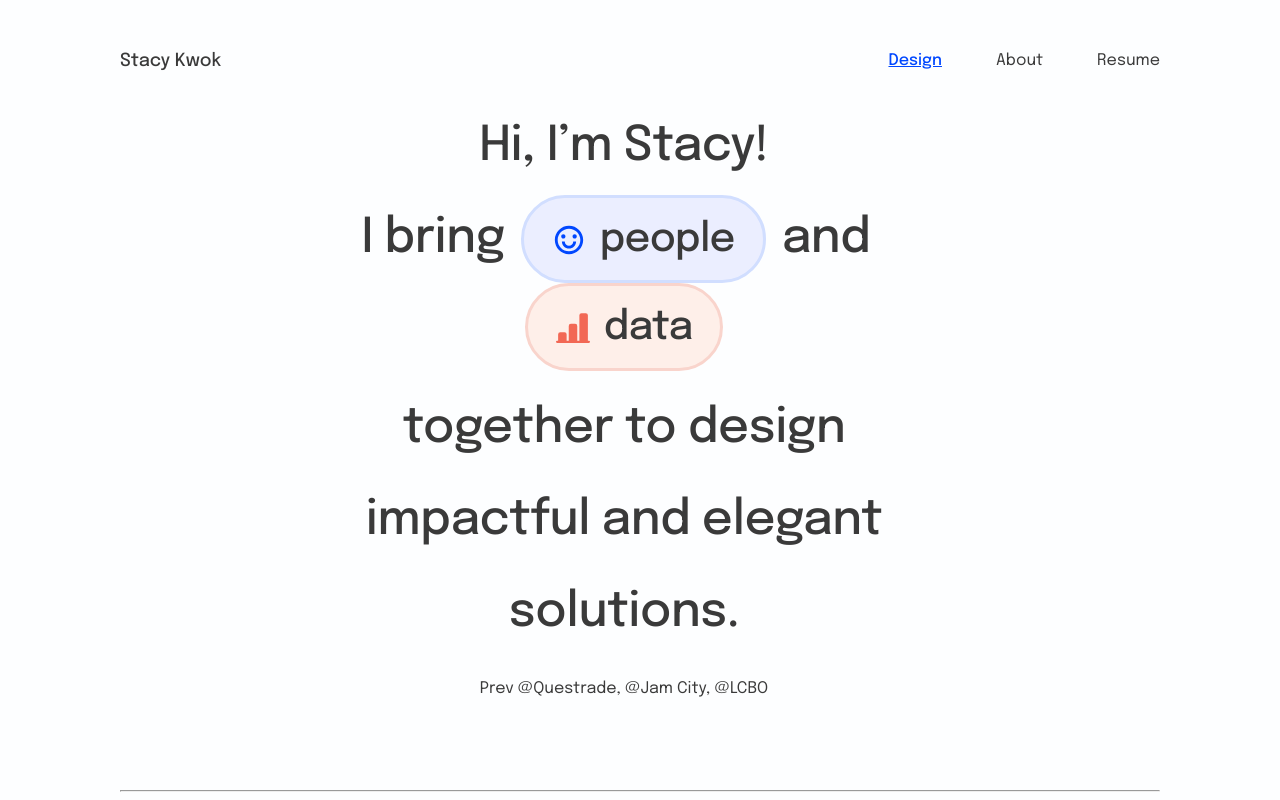
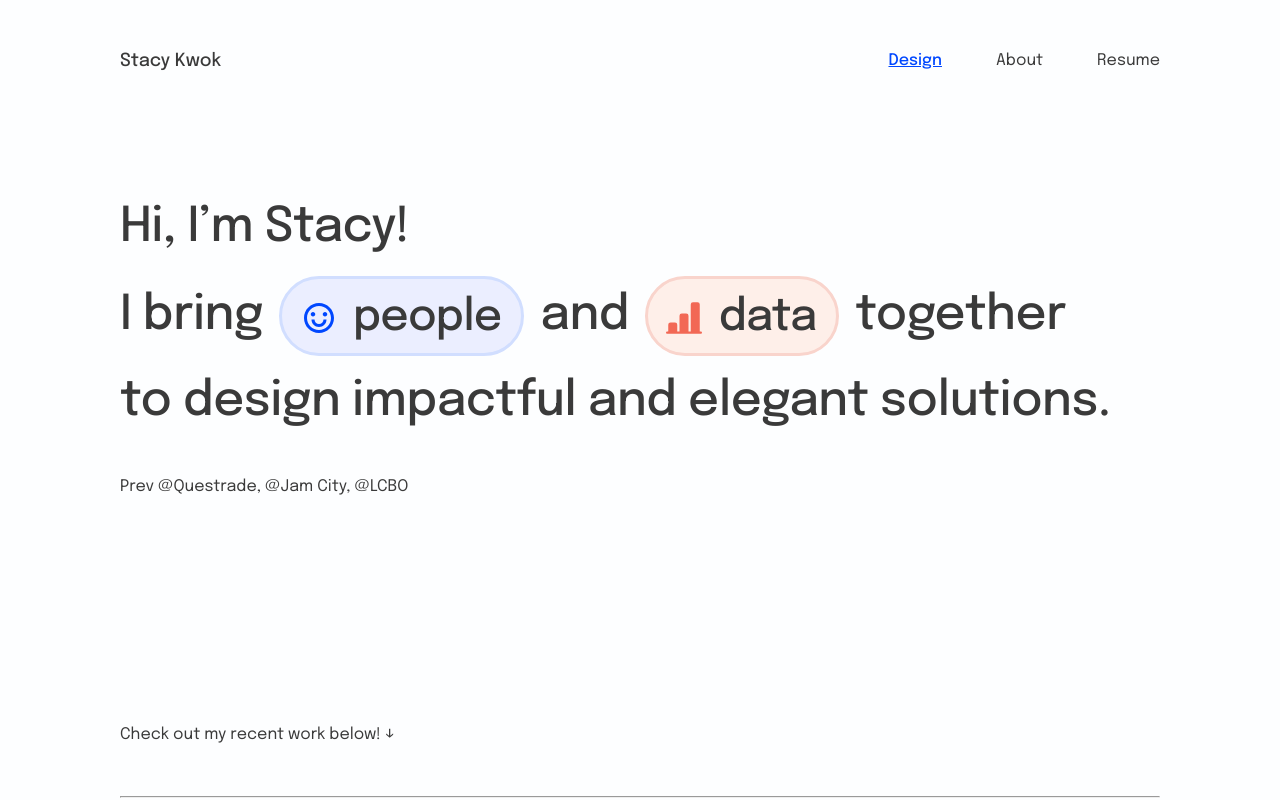
Before and after one commit to s6kwok/portfolio, a React (Create React App) app in the folder frontend/: page / in a window 1280 px wide. Shown: the top 800 px of the page. Built offline with nearby package versions, Linux system fonts and the light colour scheme.

Commit message:
left aligned main hero, updated tag sizing, updated spacing due to tag sizing change

```diff
--- a/frontend/src/components/Footer.jsx
+++ b/frontend/src/components/Footer.jsx
@@ -40,7 +40,7 @@ export default function Footer() {
                 display: 'flex',
                 alignItems: 'flex-start',
                 gap: '2.275rem',
-                paddingTop: '2.25rem',
+                paddingTop: '2.15rem',
             }}
             >
             <a href="mailto:@s6kwok@uwaterloo.ca">Email</a>
--- a/frontend/src/components/Tag.jsx
+++ b/frontend/src/components/Tag.jsx
@@ -35,7 +35,7 @@ export default function Tag({ theme, size, icon: Icon, text }) {
   const tagStyles = {
     large: {
         display: 'flex',
-        padding: '0.875rem 1.5rem 0.75rem 1.5rem',
+        padding: '0.75rem 1.25rem 0.5rem 1.15rem',
         justifyContent: 'center',
         alignItems: 'center',
         gap: '1.025rem',
@@ -46,7 +46,7 @@ export default function Tag({ theme, size, icon: Icon, text }) {
         backgroundColor: backgroundColor,
     }, medium: {
         display: 'flex',
-        padding: '0.875rem 1.75rem 0.75rem 1.75rem',
+        padding: '0.5rem 1.25rem 0.4rem 1rem',
         justifyContent: 'center',
         alignItems: 'center',
         gap: '0.875rem',
@@ -57,7 +57,7 @@ export default function Tag({ theme, size, icon: Icon, text }) {
         backgroundColor: backgroundColor,
     }, small: {
         display: 'flex',
-        padding: '1rem 1.625rem 0.75rem 1.25rem',
+        padding: '0.75rem 1.45rem 0.45rem 1.35rem',
         justifyContent: 'center',
         alignItems: 'center',
         gap: '0.925rem',
@@ -68,7 +68,7 @@ export default function Tag({ theme, size, icon: Icon, text }) {
         backgroundColor: backgroundColor,
     }, mini: {
         display: 'flex',
-        padding: '0.875rem 1.5rem 0.75rem 1.375rem',
+        padding: '0.55rem 1.15rem 0.35rem 1rem',
         justifyContent: 'center',
         alignItems: 'center',
         gap: '0.675rem',
--- a/frontend/src/pages/Home.js
+++ b/frontend/src/pages/Home.js
@@ -13,25 +13,29 @@ export default function Home() {
 
             <div
             style={{
-                height: '83vh',
+                height: '68vh',
                 display: 'flex',
-                justifyContent: 'center',
+                // justifyContent: 'center',
                 alignItems: 'center',
                 marginLeft: '6.25rem',
                 marginRight: '6.25rem',
-                marginBottom: '2rem',
+                paddingLeft: '1.25rem',
+                paddingReft: '1.25rem',
+                marginBottom: '6.5rem',
             }}
             >
-                <div style={{ textAlign: 'center', }}>
+                <div style={{
+                    // textAlign: 'center',
+                    }}>
                     <div
                         style={{
-                            marginLeft: '12rem',
-                            marginRight: '14rem',
+                            // marginLeft: '12rem',
+                            // marginRight: '14rem',
                         }}
                     >
                         <h1>Hi, I’m Stacy!</h1>
                         {/* <h1>I bring people and data together to design impactful and elegant solutions.</h1> */}
-                        <div
+                        {/* <div
                             style={{
                                 textAlign: 'center',
                                 display: 'flex',
@@ -46,11 +50,47 @@ export default function Home() {
                             <h1 style={{paddingRight: '1rem', paddingLeft: '1rem',}}> and </h1>
                             <Tag theme="orange" size="medium" icon={BsBarChartLineFill} text="data" />
                             <h1 style={{lineHeight: '5.75rem', paddingTop: '0.75rem',}}> together to design impactful and elegant solutions.</h1>
+                        </div> */}
+                        <div
+                        style={{
+                            textAlign: 'left',
+                            display: 'flex',
+                            flexDirection: 'column',
+                            alignItems: 'flex-start',
+                            justifyContent: 'flex-start',
+                            paddingTop: '0.75rem',
+                            // marginLeft: '12rem',
+                        }}
+                        >
+                            {/* First line */}
+                            <div style={{ display: 'flex', alignItems: 'center', flexWrap: 'nowrap' }}>
+                                <h1 style={{ paddingRight: '1rem' }}>I bring </h1>
+                                <Tag theme="primaryBlue" size="large" icon={RiEmotionHappyLine} text="people" />
+                                <h1 style={{ paddingRight: '1rem', paddingLeft: '1rem' }}> and </h1>
+                                <Tag theme="orange" size="large" icon={BsBarChartLineFill} text="data" />
+                                <h1 style={{ paddingLeft: '1rem' }}> together</h1>
+                            </div>
+
+                            {/* Second line */}
+                            <div style={{ paddingTop: '0.65rem', paddingBottom: '2.25rem' }}>
+                                <h1 style={{ margin: 0 }}>to design impactful and elegant solutions.</h1>
+                            </div>
                         </div>
-                        <br />
                         <p>Prev @Questrade, @Jam City, @LCBO</p>
                     </div>
                 </div>
+            </div>
+            <div
+                style={{
+                    alignItems: 'center',
+                    marginLeft: '6.25rem',
+                    marginRight: '6.25rem',
+                    paddingLeft: '1.25rem',
+                    paddingReft: '1.25rem',
+                    marginBottom: '1.75rem',
+                }}
+            >
+                <p>Check out my recent work below! ↓</p>
             </div>
 
             <Footer />
```
